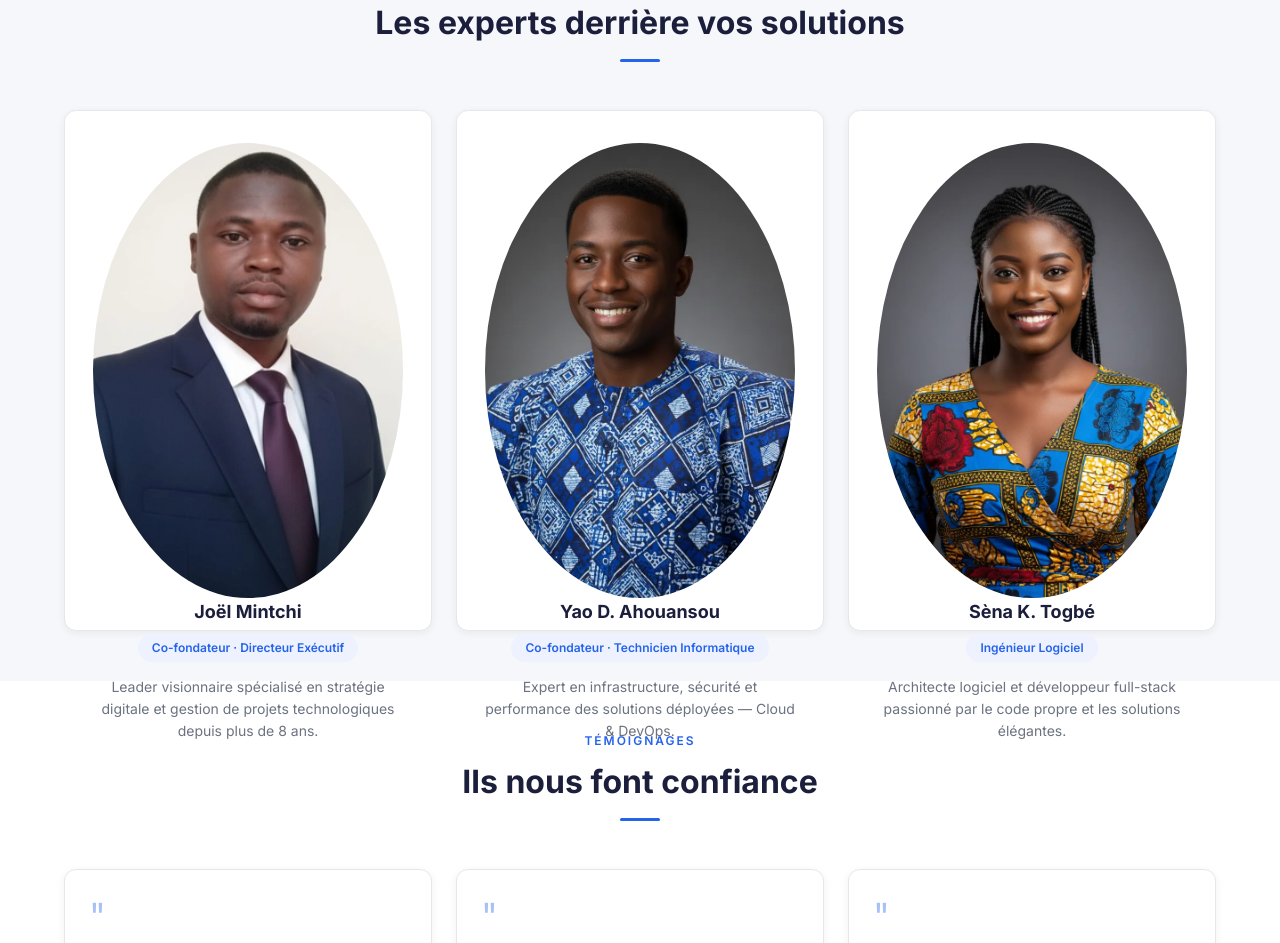
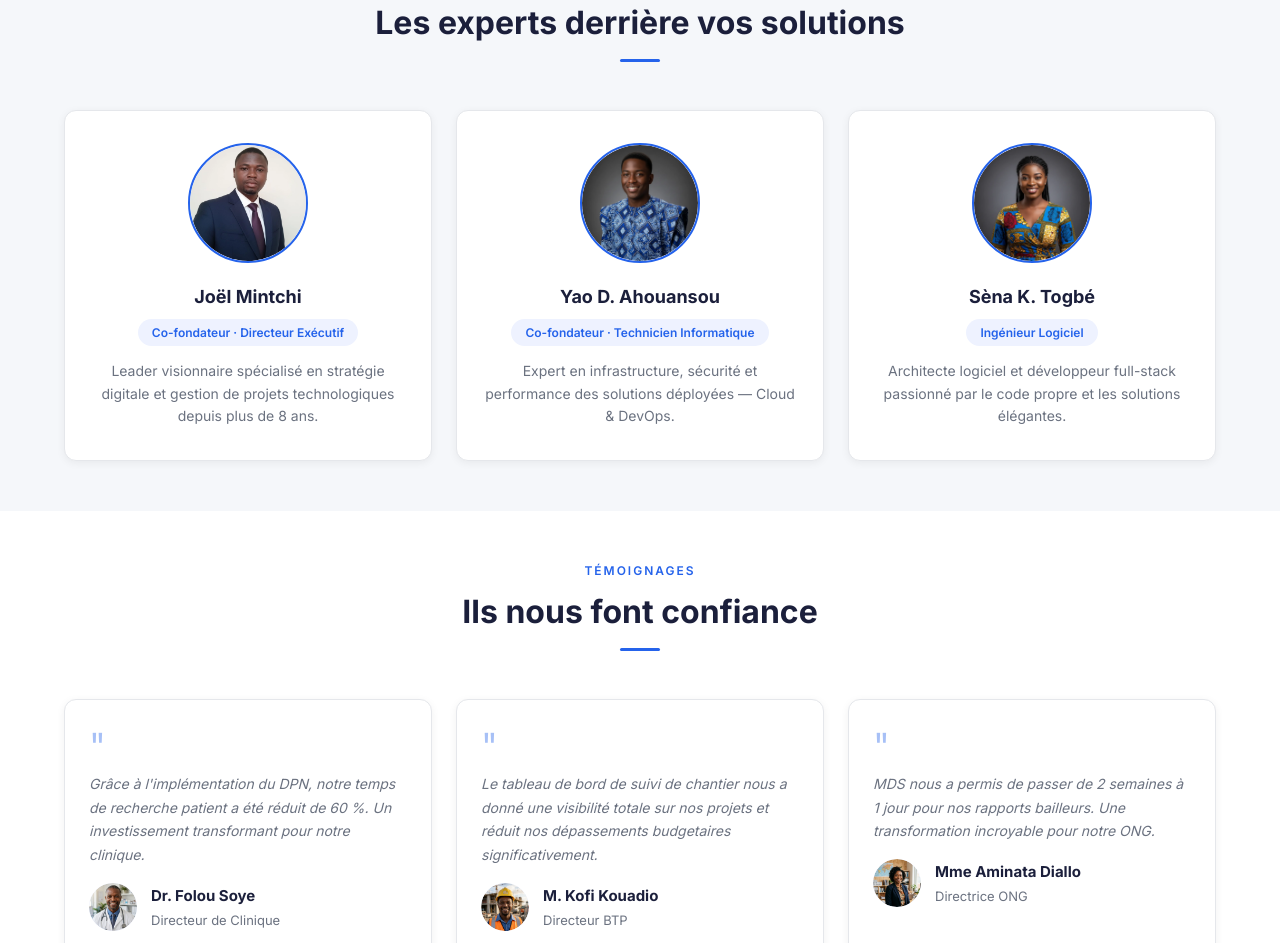
Before and after one commit to Mintjo/Mystic-Digital-Solutions, a plain HTML site: page index.html in a window 1280 px wide. Shown: the part 3316-4259 px from the top of the page. Drawn offline with nearby package versions, Linux system fonts and the light colour scheme.

Commit message:
Fix: Ajout du conteneur manquant membre-photo pour cadrer les images de l'équipe et éviter le débordement sur la section Témoignages

```diff
--- a/index.html
+++ b/index.html
@@ -521,8 +521,10 @@
       <div class="equipe-grid">
         <!-- Membre 1 -->
         <div class="membre-card fade-in">
-          <img src="images/equipe/team-joel.webp" alt="Joël Mintchi - Co-fondateur" class="membre-photo-img"
-            loading="lazy" style="width:100%;height:100%;object-fit:cover;">
+          <div class="membre-photo" style="margin: 0 auto 20px;">
+            <img src="images/equipe/team-joel.webp" alt="Joël Mintchi - Co-fondateur" class="membre-photo-img"
+              loading="lazy">
+          </div>
           <div class="membre-nom">Joël Mintchi</div>
           <div class="membre-role">Co-fondateur · Directeur Exécutif</div>
           <p class="membre-bio">Leader visionnaire spécialisé en stratégie digitale et gestion de projets technologiques
@@ -530,8 +532,10 @@
         </div>
         <!-- Membre 2 -->
         <div class="membre-card fade-in fade-delay-1">
-          <img src="images/equipe/team-yao.webp" alt="Yao D. Ahouansou - Co-fondateur" class="membre-photo-img"
-            loading="lazy" style="width:100%;height:100%;object-fit:cover;">
+          <div class="membre-photo" style="margin: 0 auto 20px;">
+            <img src="images/equipe/team-yao.webp" alt="Yao D. Ahouansou - Co-fondateur" class="membre-photo-img"
+              loading="lazy">
+          </div>
           <div class="membre-nom">Yao D. Ahouansou</div>
           <div class="membre-role">Co-fondateur · Technicien Informatique</div>
           <p class="membre-bio">Expert en infrastructure, sécurité et performance des solutions déployées — Cloud &
@@ -539,8 +543,10 @@
         </div>
         <!-- Membre 3 -->
         <div class="membre-card fade-in fade-delay-2">
-          <img src="images/equipe/team-sena.webp" alt="Sèna K. Togbé - Ingénieur Logiciel" class="membre-photo-img"
-            loading="lazy" style="width:100%;height:100%;object-fit:cover;">
+          <div class="membre-photo" style="margin: 0 auto 20px;">
+            <img src="images/equipe/team-sena.webp" alt="Sèna K. Togbé - Ingénieur Logiciel" class="membre-photo-img"
+              loading="lazy">
+          </div>
           <div class="membre-nom">Sèna K. Togbé</div>
           <div class="membre-role">Ingénieur Logiciel</div>
           <p class="membre-bio">Architecte logiciel et développeur full-stack passionné par le code propre et les
```
